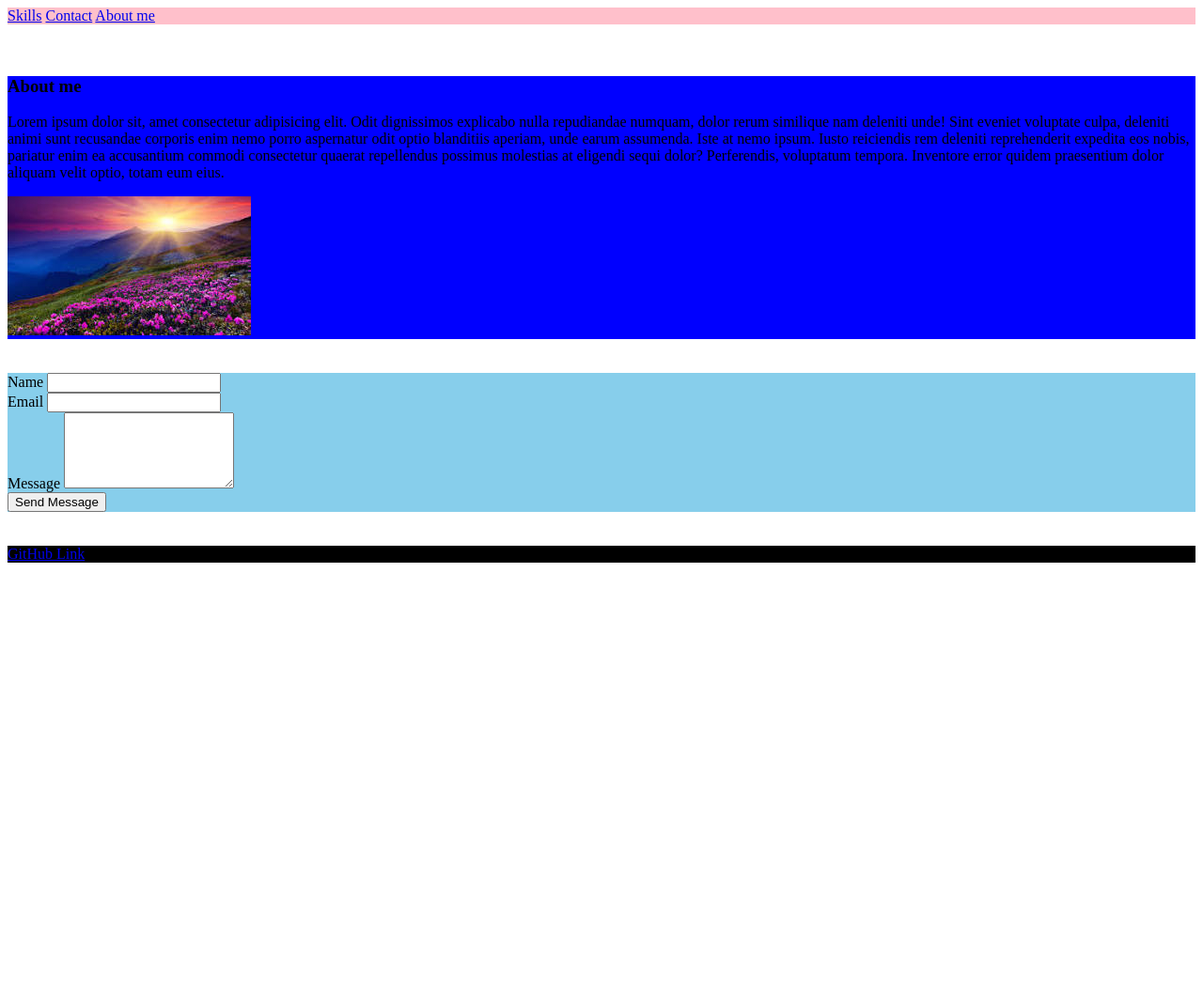
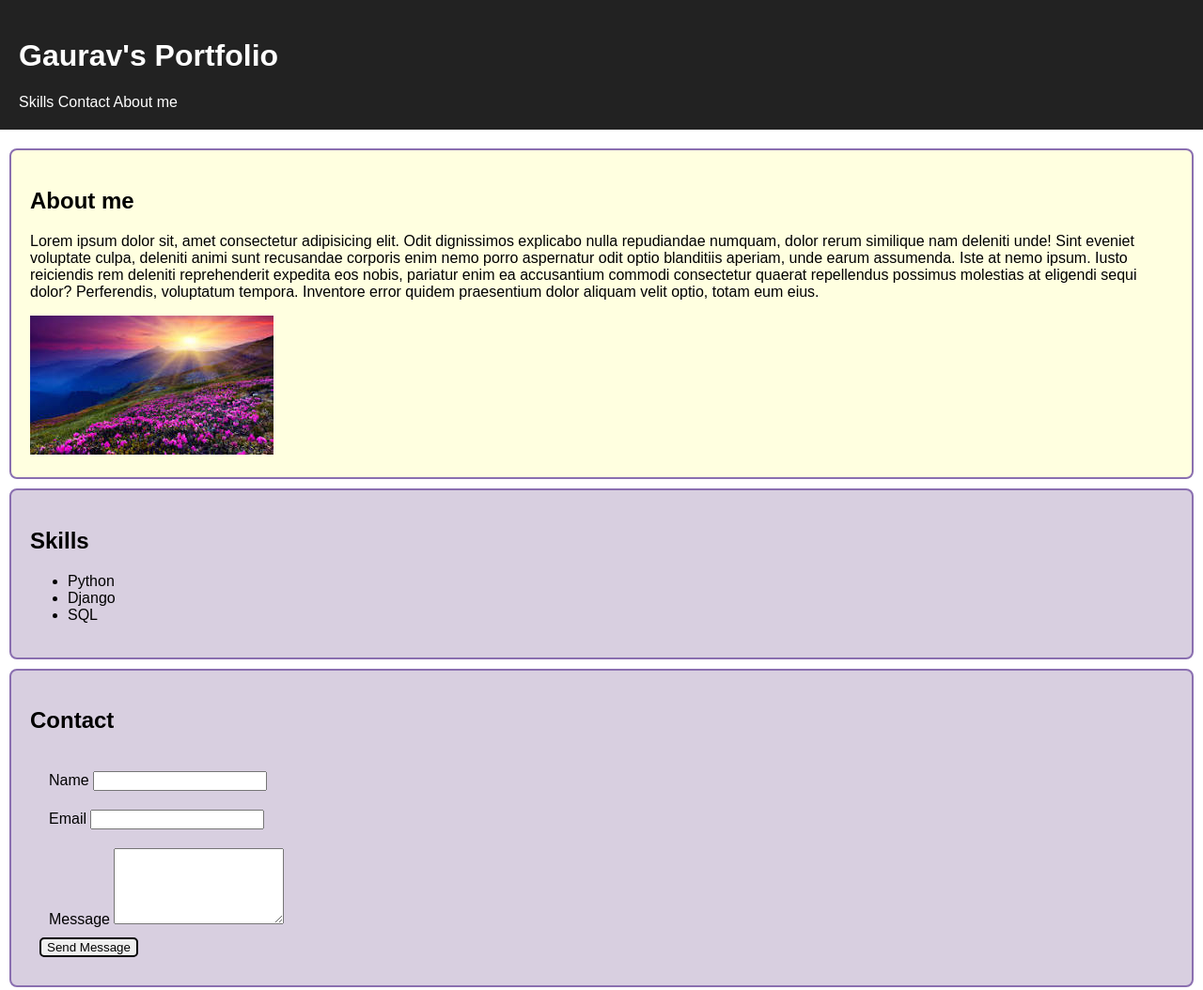
Before and after one commit to Gauravbaraskar23/Logic-Building, a plain HTML site: page 4_weeks_challenge/day1/index.html in a window 1280 px wide. Shown: the top 1054 px of the page at 94% size. Before the commit the page ends 800 px from the top, so only its background shows below. Drawn offline with Linux system fonts and the light colour scheme.

Commit message:
add website tasks

```diff
--- a/4_weeks_challenge/day1/index.html
+++ b/4_weeks_challenge/day1/index.html
@@ -3,25 +3,37 @@
 <head>
     <meta charset="UTF-8">
     <meta name="viewport" content="width=device-width, initial-scale=1.0">
-    <title>Porfolio</title>
+    <link rel="stylesheet" href="style.css">
+    <title>Portfolio</title>
 </head>
 <body>
-    <header style="background-color:pink">
+    <header>
+        <h1>Gaurav's Portfolio</h1>
         <nav>
-            <a href="#">Skills</a>
-            <a href="#">Contact</a>
-            <a href="#">About me</a>
+            <a href="#skills">Skills</a>
+            <a href="#contact">Contact</a>
+            <a href="#about">About me</a>
         </nav>
     </header>
-    <br><br>
+
     <main>
-        <div style="background-color:blue">
-            <h3>About me</h3>
+        <section class="card" id="about">
+            <h2>About me</h2>
             <p>Lorem ipsum dolor sit, amet consectetur adipisicing elit. Odit dignissimos explicabo nulla repudiandae numquam, dolor rerum similique nam deleniti unde! Sint eveniet voluptate culpa, deleniti animi sunt recusandae corporis enim nemo porro aspernatur odit optio blanditiis aperiam, unde earum assumenda. Iste at nemo ipsum. Iusto reiciendis rem deleniti reprehenderit expedita eos nobis, pariatur enim ea accusantium commodi consectetur quaerat repellendus possimus molestias at eligendi sequi dolor? Perferendis, voluptatum tempora. Inventore error quidem praesentium dolor aliquam velit optio, totam eum eius.</p>
             <img src="images/download.jpg" alt="Nature view">
-        </div>
-        <br><br>
-        <div  style="background-color:skyblue">
+        </section>
+
+        <section class="card" id='skills'>
+            <h2>Skills</h2>
+            <ul>
+                <li>Python</li>
+                <li>Django</li>
+                <li>SQL</li>
+            </ul>
+        </section>
+
+        <section class="card" id='contact'>
+            <h2>Contact</h2>
             <form action="">
                 <div>
                     <label for="name">Name</label>
@@ -39,11 +51,10 @@
                 </div>
                 <button type="submit">Send Message</button>
             </form>
-        </div>
+        </section>
     </main>
-    <br><br>
-    <footer style="background-color:black">
-        <a href="https://github.com/Gauravbaraskar23">GitHub Link</a>
+    <footer >
+        <a href="https://github.com/Gauravbaraskar23">My GitHub Profile</a>
     </footer>
 </body>
 </html>
--- /dev/null
+++ b/4_weeks_challenge/day1/style.css
@@ -0,0 +1,61 @@
+* {
+    box-sizing : border-box;
+}
+
+body {
+    font-family: Arial, Helvetica, sans-serif;
+    margin: 0;
+}
+
+header,
+footer {
+    background-color: #222;
+    color: #fff;
+    padding: 20px;
+}
+
+header a,
+footer a {
+    color:#fff;
+    text-decoration: none;
+
+}
+
+header a:hover {
+    text-decoration: underline;
+}
+
+main {
+    padding: 10px;
+}
+
+#about {
+    background-color: lightyellow;
+
+}
+
+.card {
+    background-color: rgb(216, 207, 224);
+    padding: 20px;
+    border: 2px solid #8a6fb0;
+    border-radius: 8px;
+    margin: 10px 0px;
+
+}
+
+img {
+    max-width: 100%;
+}
+
+form {
+    padding:10px;
+}
+
+form div {
+    padding: 10px;
+}
+
+form button {
+    border: 2px solid black;
+    border-radius: 5px;
+}
```
